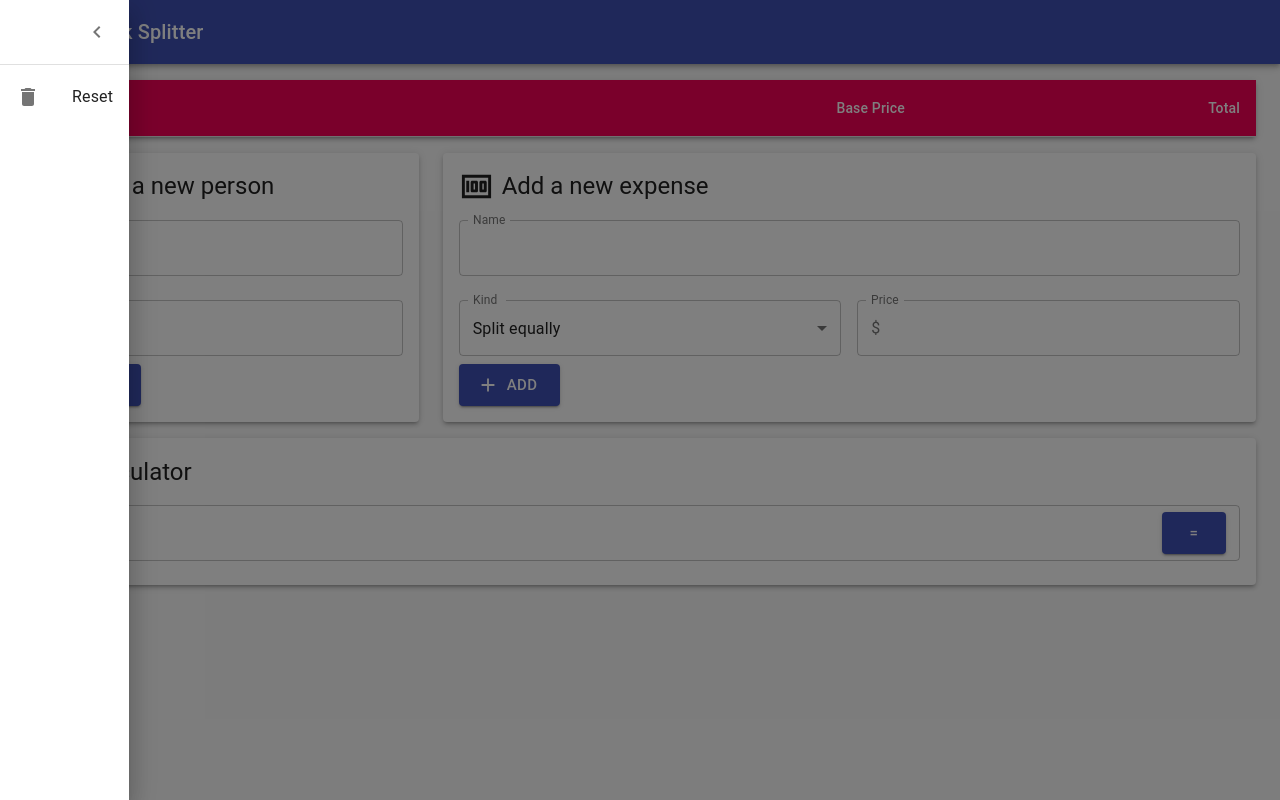
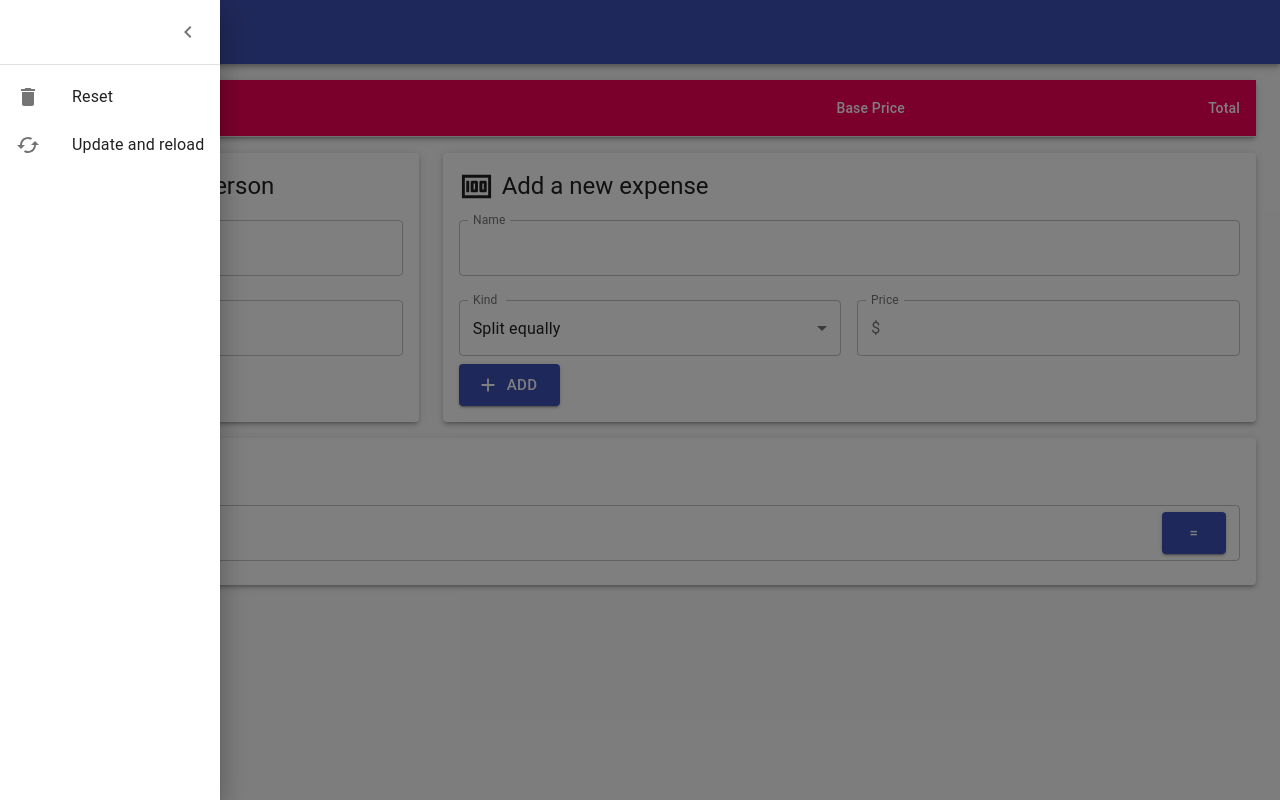
Before and after one commit to paulcacheux/check-splitter, a React (Create React App) app: page / in a window 1280 px wide. Both pictures are taken after a click on the button "menu". Built offline with nearby package versions, Linux system fonts and the light colour scheme.

Commit message:
Add a reload sw button in menu

```diff
--- a/src/components/LeftMenu.tsx
+++ b/src/components/LeftMenu.tsx
@@ -1,6 +1,7 @@
 import React from 'react';
 import ChevronLeftIcon from '@material-ui/icons/ChevronLeft';
 import DeleteIcon from '@material-ui/icons/Delete';
+import CachedIcon from '@material-ui/icons/Cached';
 import { makeStyles, Drawer, IconButton, Divider, List, ListItem, ListItemIcon, ListItemText } from '@material-ui/core';
 import { useDispatch } from 'react-redux';
 import { resetState } from '../state/actions';
@@ -14,6 +15,18 @@ const useStyles = makeStyles(theme => ({
         justifyContent: 'flex-end',
     },
 }));
+
+const reloadServiceWorker = (): void => {
+    navigator.serviceWorker.getRegistration().then(function(reg) {
+        if (reg) {
+            reg.unregister().then(function() {
+                window.location.reload(true);
+            });
+        } else {
+            window.location.reload(true);
+        }
+    });
+};
 
 export const LeftMenu: React.FC<{ open: boolean; closeCallback(): void }> = ({ open, closeCallback }) => {
     const classes = useStyles();
@@ -39,6 +52,12 @@ export const LeftMenu: React.FC<{ open: boolean; closeCallback(): void }> = ({ o
                     </ListItemIcon>
                     <ListItemText primary="Reset" />
                 </ListItem>
+                <ListItem button onClick={reloadServiceWorker}>
+                    <ListItemIcon>
+                        <CachedIcon />
+                    </ListItemIcon>
+                    <ListItemText primary="Update and reload" />
+                </ListItem>
             </List>
         </Drawer>
     );
```
